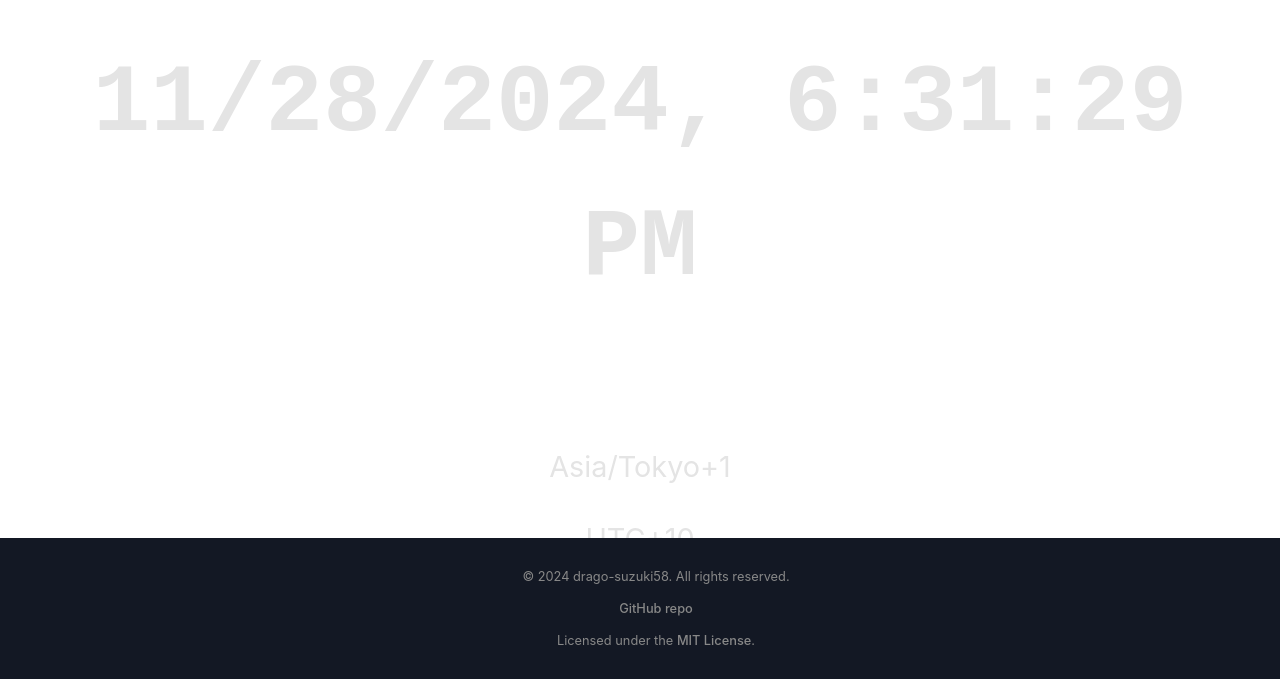
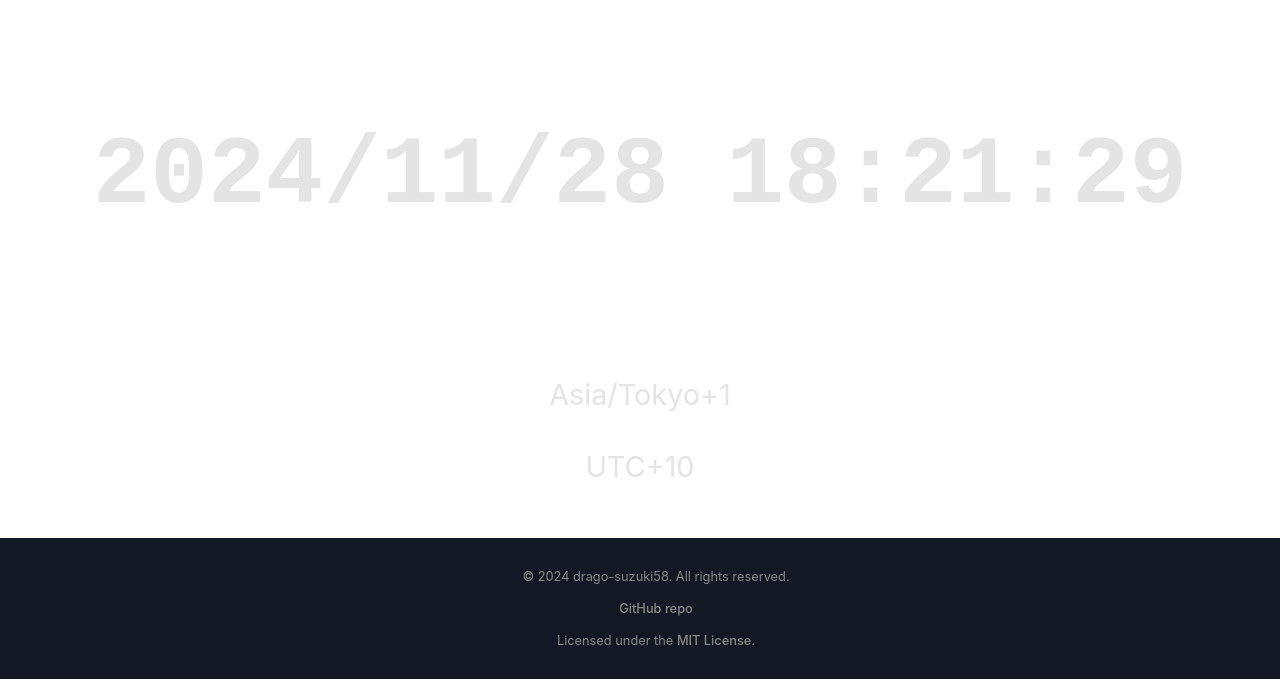
Before and after one commit to drago-suzuki58/WST-web, a React (Vite) app: page / in a window 1280 px wide. Shown: the part 121-800 px from the top of the page. Built offline with nearby package versions, Linux system fonts and the light colour scheme.

Commit message:
refact: コードの軽量化

```diff
--- a/src/App.tsx
+++ b/src/App.tsx
@@ -13,11 +13,17 @@ function timeToMinutes(time: string) {
   return hours * 60 + minutes;
 }
 
+function calcFormattedTime(offset: number): string {
+  const utc = moment.utc();
+  const calculatedTime = utc.add(offset, 'minutes');
+  return calculatedTime.format('YYYY/MM/DD HH:mm:ss');
+}
+
 function App() {
   const [data, setData] = useState<TimeItem | null>(null);
-  const [currentTime, setCurrentTime] = useState(new Date(Date.now() + (new Date().getTimezoneOffset() * 60000)))
   const [offset, setOffset] = useState<number>(0)
   const [time, setTime] = useState<number>(0)
+  const [formattedTime, setFormattedTime] = useState<string>('Initializing...')
 
   useEffect(() => {
     fetch('/data.json')
@@ -28,28 +34,21 @@ function App() {
         const time = timeToMinutes(data.time)
         setOffset(offset)
         setTime(time)
+        setFormattedTime(calcFormattedTime(offset))
       });
   }, []);
 
   useEffect(() => {
     const interval = setInterval(() => {
-      const utc = new Date(Date.now() + (new Date().getTimezoneOffset() * 60000))
-      const newTime = new Date(utc.getTime() + (60000 * offset))
-      setCurrentTime(newTime)
-    }, 50)
+      setFormattedTime(calcFormattedTime(offset))
+    }, 1000)
     return () => clearInterval(interval)
   }, [offset])
-
-  const formatTimeWithOffset = (date: Date, offset: number) => {
-    const utc = date.getTime() + (date.getTimezoneOffset() * 60000)
-    const newDate = new Date(utc + (60000 * offset))
-    return newDate.toLocaleString();
-  }
 
   return (
     <>
       <div className="time-display">
-        <h2>{formatTimeWithOffset(currentTime, offset / 60)}</h2>
+        <h2>{formattedTime}</h2>
       </div>
       {data && (
         <div className="data-display">
```
